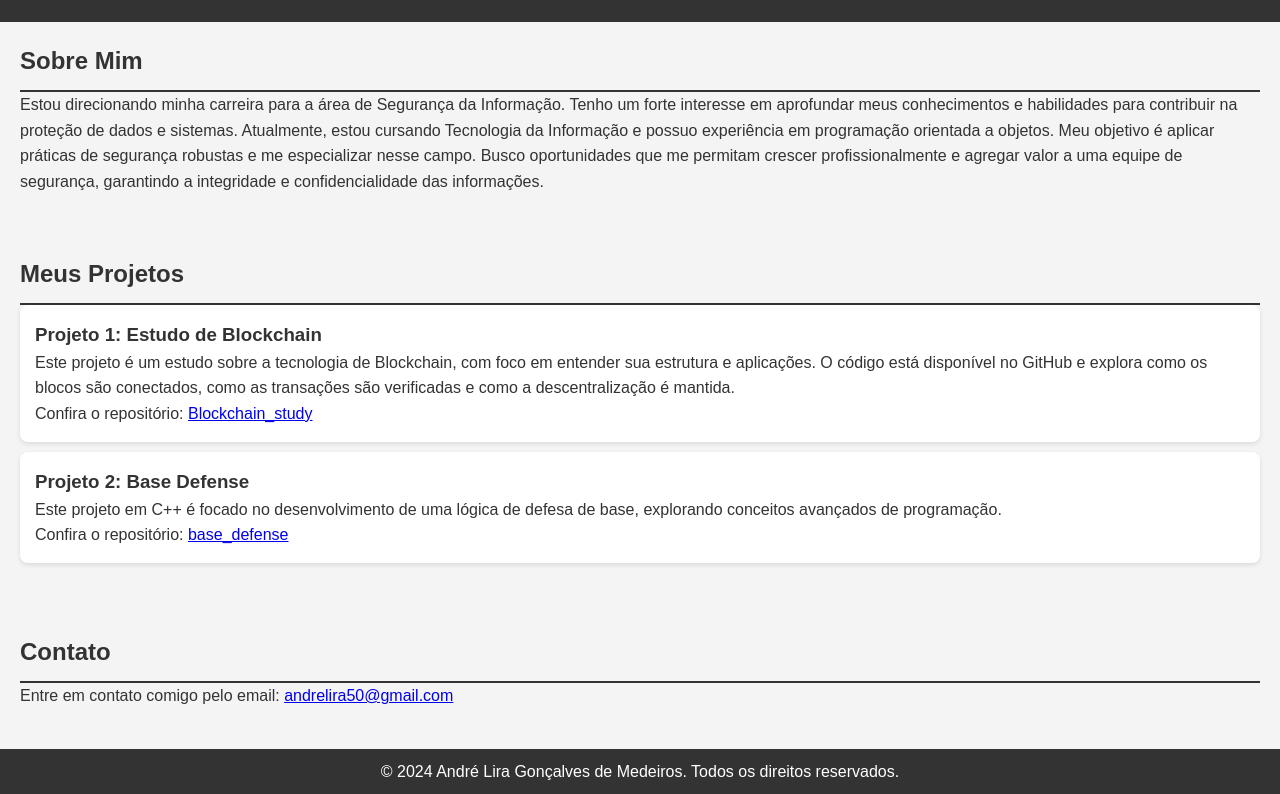
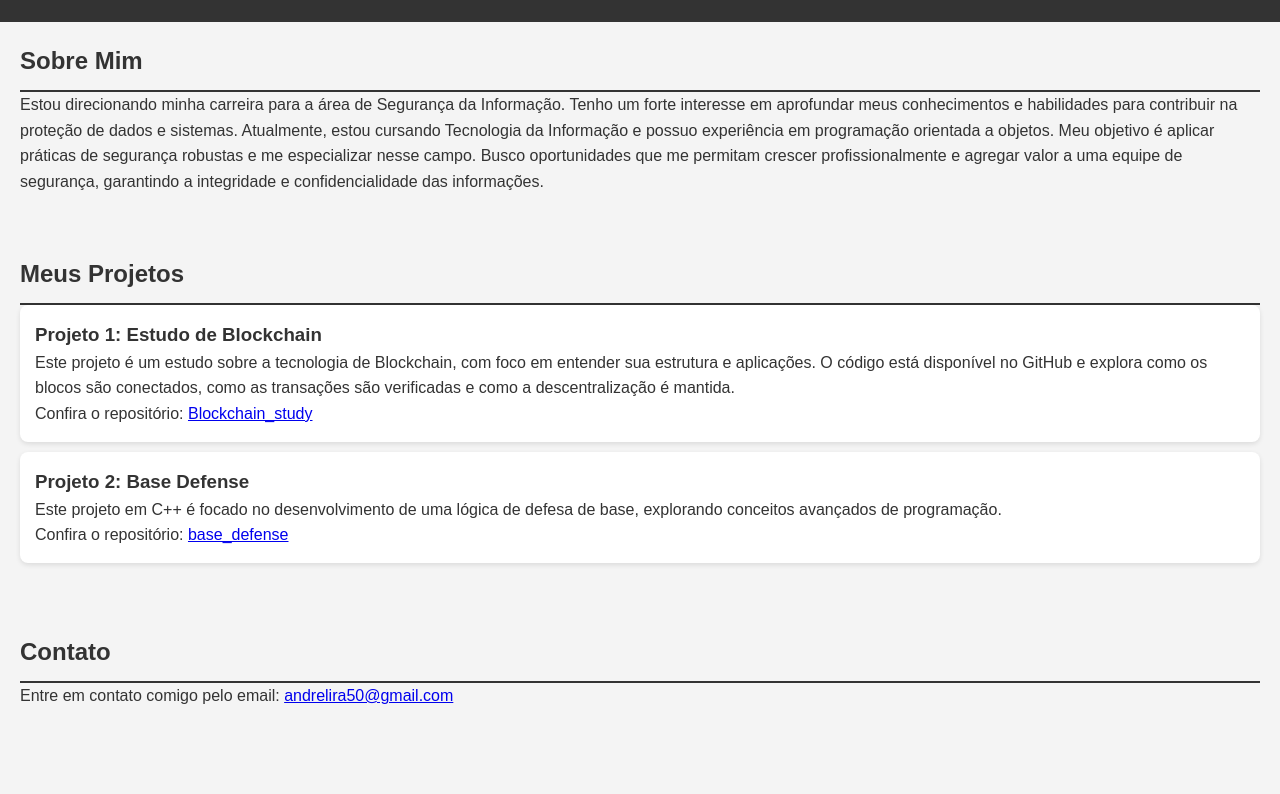
Before and after one commit to Aliragm/Portifolio, a plain HTML site: page index.html in a window 1280 px wide. Shown: the part 95-889 px from the top of the page. After the commit the page ends 844 px from the top, so only its background shows below. Drawn offline with Linux system fonts and the light colour scheme.

Commit message:
ajeitando 4

```diff
--- a/index.html
+++ b/index.html
@@ -43,10 +43,5 @@
         <h2>Contato</h2>
         <p>Entre em contato comigo pelo email: <a href="mailto:andrelira50@gmail.com">andrelira50@gmail.com</a></p>
     </section>
-
-    <footer>
-        <p>&copy; 2024 André Lira Gonçalves de Medeiros. Todos os direitos reservados.</p>
-    </footer>
-
 </body>
 </html>
--- a/styles.css
+++ b/styles.css
@@ -50,10 +50,3 @@ h2 {
     border-radius: 8px;
     box-shadow: 0 2px 5px rgba(0, 0, 0, 0.1);
 }
-
-footer {
-    text-align: center;
-    padding: 10px;
-    background-color: #333;
-    color: white;
-}
```
